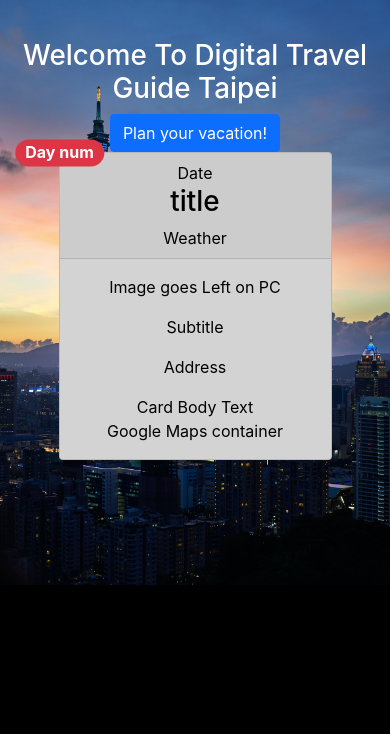
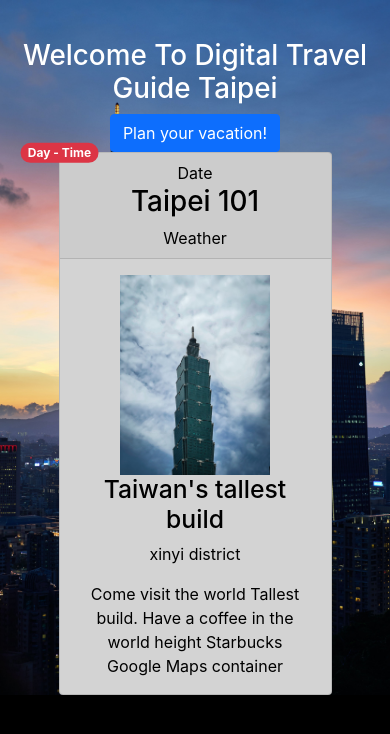
Before and after one commit to CodyGrogan/digitaltravelguide, a React (Create React App) app: page / in a window 390 px wide. Shown: the top 734 px of the page. Built offline with nearby package versions, Linux system fonts and the light colour scheme.

Commit message:
background css changes

```diff
--- a/src/App.css
+++ b/src/App.css
@@ -3,15 +3,10 @@
     color: white;
     background-image: url(tpe-wide.jpg);
     text-align: center;
+    background-size: cover;
+        background-repeat: no-repeat;
 }
 
-@media only screen and (max-width: 400px) {
-    body {
-        background-image: url(tpe-tall.jpg);
-        background-size: cover;
-        background-repeat: no-repeat;
-    }
-  }
 
 .quiz-question{
 
@@ -55,3 +50,26 @@
 .day-num{
     font-size: 16px;
 }
+
+.activityImg{
+
+    max-height: 400px;
+
+}
+
+
+@media only screen and (max-width: 400px) {
+    body {
+        background-image: url(tpe-tall.jpg);
+        background-size: cover;
+        background-repeat: no-repeat;
+    }
+    .activityImg{
+        max-width: 150px;
+    }
+
+    .day-num{
+        font-size: 12px;
+    }
+
+  }
--- a/src/components/AcitivityCard.js
+++ b/src/components/AcitivityCard.js
@@ -1,10 +1,18 @@
+import Taipei101 from "./activityList";
+let obj = Taipei101;
+
+
+
+//this component will take props containing an activity and a date from the parent itinerary
+//component. The date object will contain the calendar date for doing the activity
+
 
 function ActivityCard(props){
     return(
         <div className="card activity">
             <span class="position-absolute top-0 start-0 translate-middle badge rounded-pill bg-danger day-num">
-            Day num
-            <span class="visually-hidden">Day Num</span>
+            Day - Time
+            <span class="visually-hidden">Day Num - Time</span>
         </span>
            <div className="card-header ">
                <div className="container">
@@ -14,7 +22,7 @@
                             Date
                        </div>
                        <div className="col-sm">
-                            <h1>title</h1>
+                            <h1>{obj.title}</h1>
                        </div>
                        <div className="col-sm">
                             Weather
@@ -32,18 +40,19 @@
                 <div class="container" >
                     <div className="row sm">
                         <div className="col-sm">
-                            <p>Image goes Left on PC</p>
+                          <img className="activityImg" src={obj.img}/>
                          </div>
 
                          <div className="col-sm">
-                            <p>Subtitle</p>
+                            <h2>{obj.subtitle}</h2>
+                            <p>{obj.address}</p>
                          </div>
 
                     </div>
                     <div className="lineBreak"></div>
-                    <p>Address</p>
 
-                    <div> Card Body Text</div>
+
+                    <div> {obj.body}</div>
                     <div>Google Maps container</div>
 
                 </div>
--- /dev/null
+++ b/src/components/activityList.js
@@ -0,0 +1,6 @@
+import Activity from "./classes/Activity";
+import img from './activity-img/taipei-101-activity.jpg'
+
+let Taipei101 =  new Activity('Taipei 101', 'xinyi district', img, "Taiwan's tallest build", "Come visit the world Tallest build. Have a coffee in the world height Starbucks", 'sight seeing');
+
+export default Taipei101;
--- a/src/components/classes/Activity.js
+++ b/src/components/classes/Activity.js
@@ -0,0 +1,16 @@
+//this class should also contain a geographic coordinate to determine
+//distance between any two activities
+
+
+class Activity{
+    constructor(title, address, img, subtitle, body, type){
+        this.title = title;
+        this.address = address;
+        this.img = img;
+        this.subtitle = subtitle;
+        this.body = body;
+        this.type = type;
+    }
+}
+
+export default Activity;
```
Also changed, not shown: src/components/activity-img/taipei-101-activity.jpg (added).
